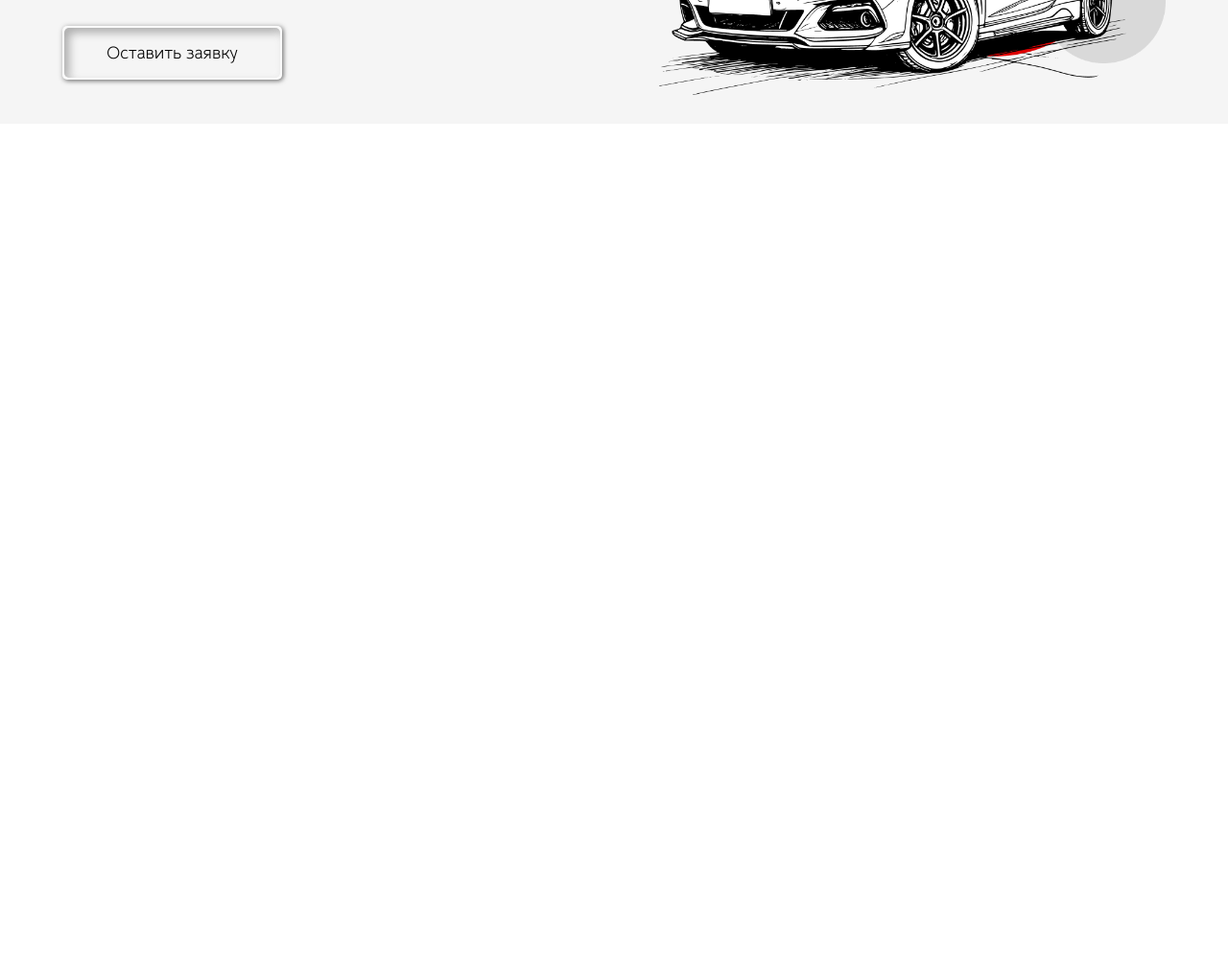
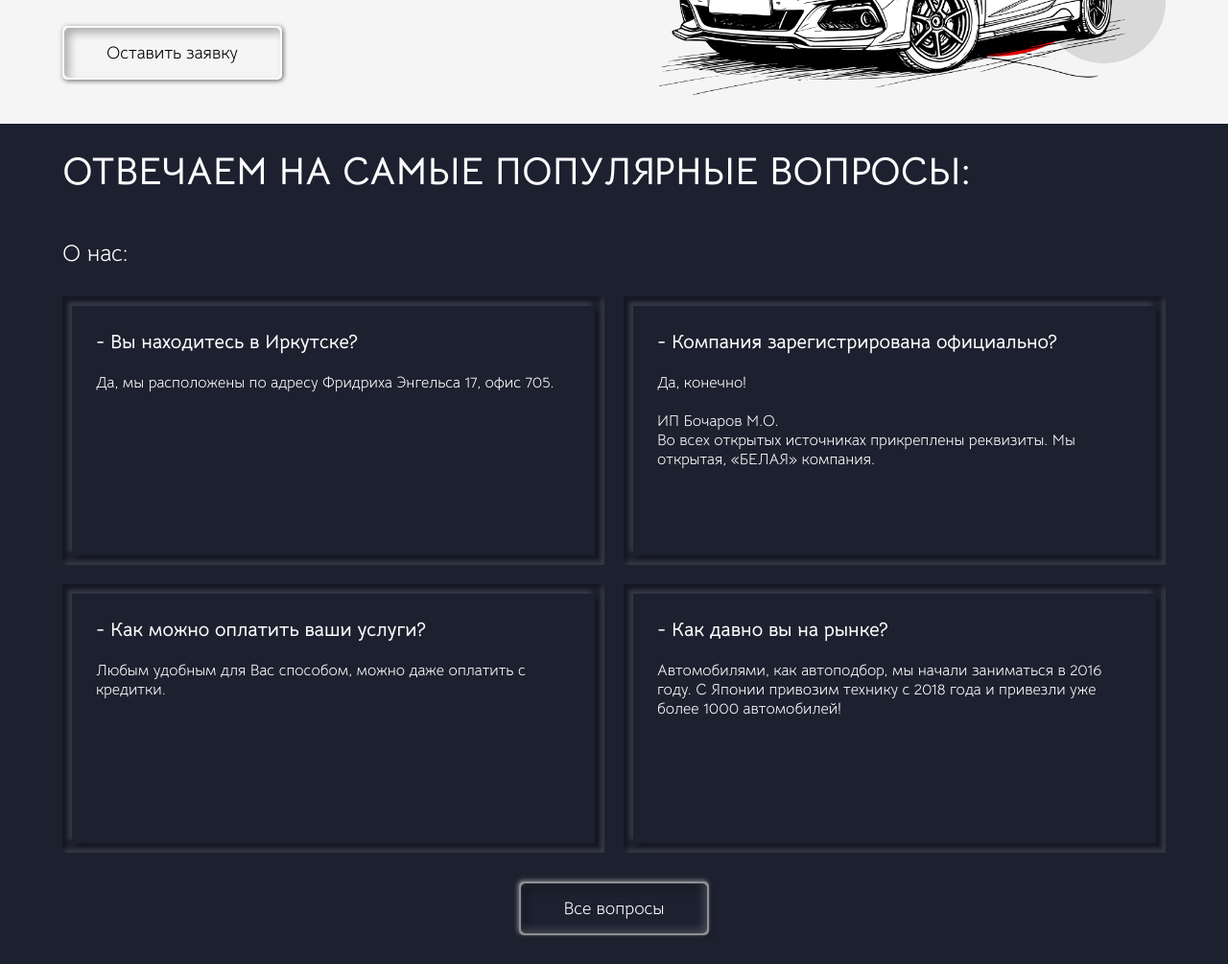
Before and after one commit to LapkiWEB/jidocar, a website: page app/index.html in a window 1280 px wide. Shown: the part 5384-6389 px from the top of the page at 96% size. Before the commit the page ends 5513 px from the top, so only its background shows below. Drawn offline with Linux system fonts and the light colour scheme; files whose address does not match are found by name.

Commit message:
add section global-questions + adaptive

```diff
--- a/app/index.html
+++ b/app/index.html
@@ -873,7 +873,8 @@
             </a>
           </div>
           <div class="global-parking__item-images">
-            <div class="global-parking__item-images--img">
+            <div class="global-parking__item-images--img"
+              style="background-image: url('images/content/global-parking-img1.png');">
 
             </div>
           </div>
@@ -881,23 +882,6 @@
 
       </div>
     </section>
-
-
-
-
-
-
-
-
-
-
-
-
-
-
-
-
-
 
     <section class="offer section">
       <div class="container">
@@ -929,6 +913,70 @@
       </div>
     </section>
 
+    <section class="global-questions section">
+      <div class="container">
+        <h2 class="global-questions__title title">
+          Отвечаем на самые популярные вопросы:
+        </h2>
+        <div class="global-questions__subtitle">
+          О нас:
+        </div>
+        <div class="global-questions__inner">
+          <div class="global-questions__item-wrapper global-questions__item-wrapper">
+            <div class="global-questions__item-interior">
+              <div class="global-questions__item-title">
+                - Вы находитесь в Иркутске?
+              </div>
+              <div class="global-questions__item-text">
+                Да, мы расположены по адресу Фридриха Энгельса 17, офис 705.
+              </div>
+            </div>
+          </div>
+          <div class="global-questions__item-wrapper global-questions__item-wrapper">
+            <div class="global-questions__item-interior">
+              <div class="global-questions__item-title">
+                - Компания зарегистрирована официально?
+              </div>
+              <div class="global-questions__item-text">
+                Да, конечно!
+                <br>
+                <br>
+                ИП Бочаров М.О.
+                <br>
+                Во всех открытых источниках прикреплены реквизиты. Мы открытая, «БЕЛАЯ» компания.
+              </div>
+            </div>
+          </div>
+          <div class="global-questions__item-wrapper global-questions__item-wrapper">
+            <div class="global-questions__item-interior">
+              <div class="global-questions__item-title">
+                - Как можно оплатить ваши услуги?
+              </div>
+              <div class="global-questions__item-text">
+                Любым удобным для Вас способом, можно даже оплатить с кредитки.
+              </div>
+            </div>
+          </div>
+          <div class="global-questions__item-wrapper global-questions__item-wrapper">
+            <div class="global-questions__item-interior">
+              <div class="global-questions__item-title">
+                - Как давно вы на рынке?
+              </div>
+              <div class="global-questions__item-text">
+                Автомобилями, как автоподбор, мы начали заниматься в 2016 году.
+                С Японии привозим технику с 2018 года и привезли уже более 1000 автомобилей!
+              </div>
+            </div>
+          </div>
+        </div>
+        <a class="global-questions__btn global-btn--wrapper" href="#">
+          <div class="global-btn--interior">
+            Все вопросы
+          </div>
+        </a>
+      </div>
+    </section>
+
 
 
 
--- a/app/scss/_media.scss
+++ b/app/scss/_media.scss
@@ -90,6 +90,12 @@
 
   .global-stages__item-content {
     padding-right: 90px;
+  }
+  .global-questions__subtitle{
+    font-size: 24px;
+  }
+  .global-questions__item-title{
+    font-size: 20px;
   }
 }
 
@@ -340,6 +346,16 @@
     margin-bottom: 20px;
 
   }
+
+  .global-questions__inner {
+      grid-template-columns: repeat(1, 1fr);
+  }
+  .global-questions__item-wrapper{
+    height: 150px;
+  }
+  .global-questions__item-interior{
+    padding: 15px;
+  }
 }
 
 @media(max-width: 800px) {
@@ -407,11 +423,13 @@
   }
 
 }
-@media(max-width: 750px){
-  .global-parking__item-images{
+
+@media(max-width: 750px) {
+  .global-parking__item-images {
     display: none;
   }
 }
+
 // !!!!!!!!!!!!ВЕРТИКАЛЬ ВНИЗ!!!!!!!!!!!!!!
 @media(max-height: 700px) {
   .main-screen__title {
--- a/app/scss/style.scss
+++ b/app/scss/style.scss
@@ -578,22 +578,9 @@
 // end section global-stages
 
 
-
-
-
-
-
-
-
-
-
-
-
 // start section global-parking
 .global-parking {
   background-color: $dark-blue;
-  // height: 560px;
-  // overflow: hidden;
 }
 
 .global-parking__text {
@@ -609,14 +596,9 @@
   padding: 30px 30px 30px 0;
   max-width: 800px;
   width: 100%;
-  // width: 100%;
-
 }
 
-
 .global-parking__item-images {
-
-  // position: relative;
   min-width: 370px;
   overflow-y: hidden;
   height: 400px;
@@ -630,77 +612,12 @@
   background-repeat: no-repeat;
   background-size: contain;
   background-position: center;
-  background-image: url('../images/content/global-parking-img1.png');
   width: 370px;
-  // height: 100% !important;
   height: 800px;
 
 }
 
-
-
-
-
-
-
-
-
-
-
-
-
-
-
-
-
-
-
-
-
-
-
-
-
-
-
-
-
-
-
-
-
-// .global-parking__item-wrapper {
-//   animation: matrix 20s linear infinite backwards;
-// }
-
-
-
 // end section global-parking
-
-
-
-
-
-
-
-
-
-
-
-
-
-
-
-
-
-
-
-
-
-
-
-
-
 
 // start section offer
 .offer {
@@ -737,7 +654,54 @@ width: 370px;
 
 // end section offer
 
+// start section global-questions
+.global-questions {
+  background-color: $dark-blue;
+  color: $white;
+}
 
+.global-questions__subtitle {
+  font-size: 32px;
+  margin-bottom: 30px;
+}
+
+.global-questions__item-wrapper {
+  box-shadow: inset 4px 4px 4px 0 rgba(0, 0, 0, 0.3), inset -4px -4px 4px 0 rgba(255, 255, 255, 0.1);
+  background: $dark-blue;
+  padding: 10px;
+  height: 280px;
+
+}
+
+.global-questions__item-interior {
+  box-shadow: 4px 4px 4px 0 rgba(0, 0, 0, 0.3), -4px -4px 4px 0 rgba(255, 255, 255, 0.1);
+  background: $dark-blue;
+  padding: 25px;
+  height: 100%;
+  overflow: auto;
+}
+
+.global-questions__inner {
+  display: grid;
+  grid-template-columns: repeat(2, 1fr);
+  gap: 20px;
+  margin-bottom: 30px;
+}
+
+.global-questions__item-title {
+  font-size: 24px;
+  margin-bottom: 20px;
+  @extend %BelB;
+}
+.global-questions__item-text{
+  // color: $grey-blue;
+}
+.global-questions__btn {
+  display: block;
+  margin: 0 auto;
+}
+
+// end section global-questions
 
 
 
```
Also changed, not shown: app/css/style.min.css. Lines whose indentation alone changed are shown as unchanged.
